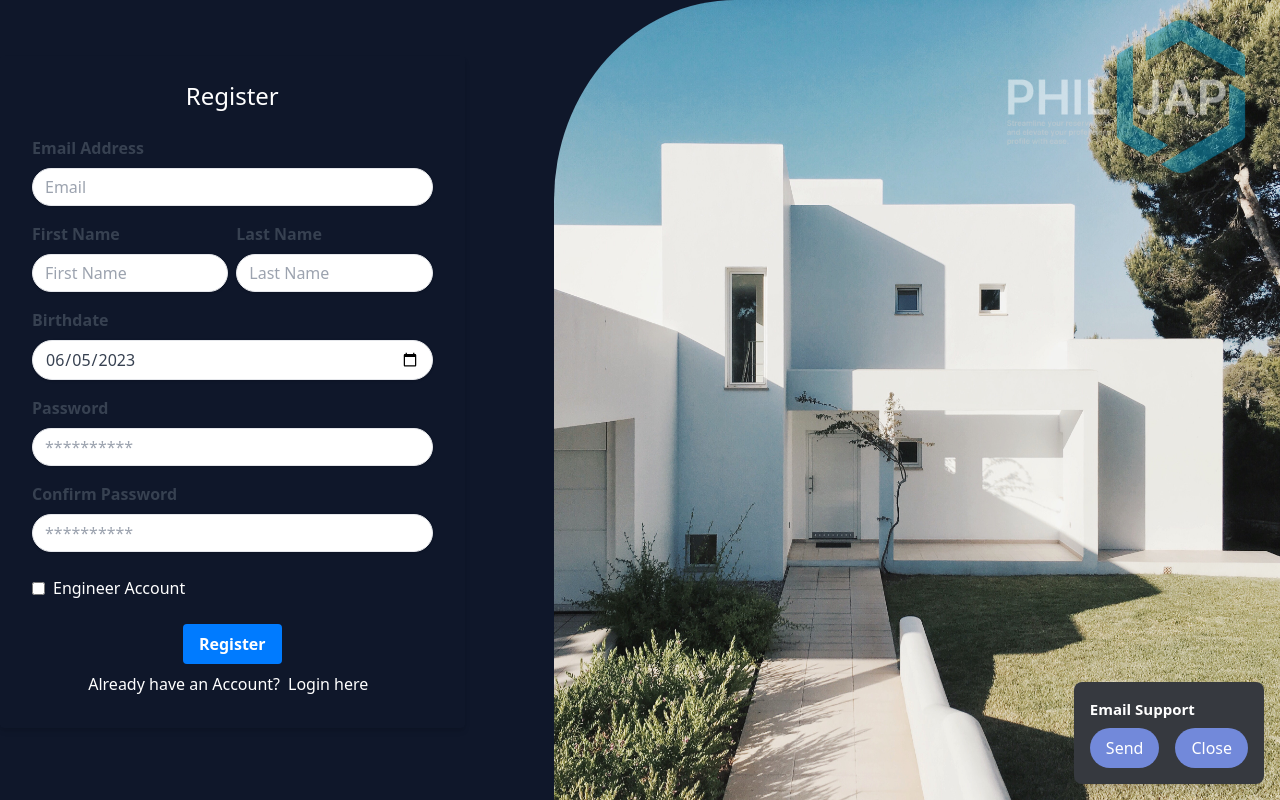
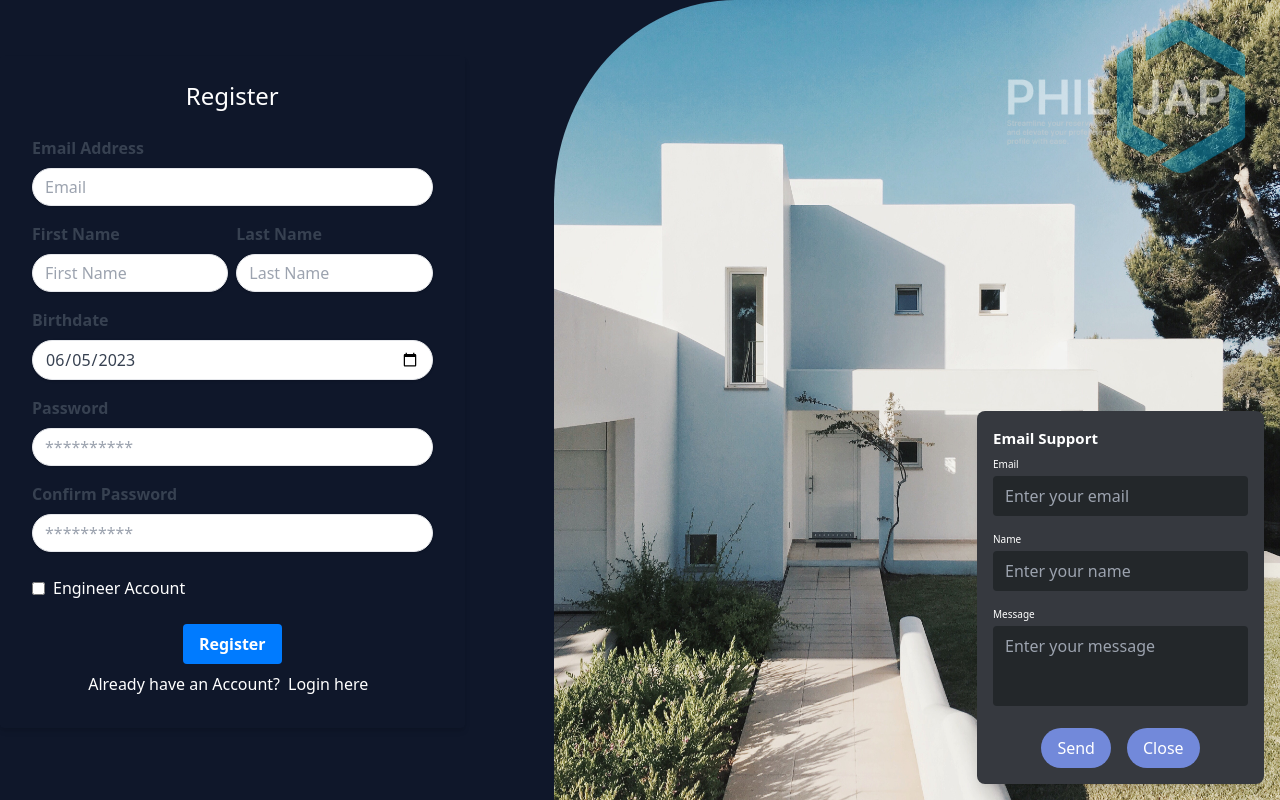
Before and after one commit to rubszz/philjap-client, a React (Vite) app in the folder client/: page /register in a window 1280 px wide. Both pictures are taken after a click on the button "Email Support". Built offline with nearby package versions, Linux system fonts and the light colour scheme.

Commit message:
Rollback Update

```diff
--- a/client/src/components/chat/FloatingChatButton.jsx
+++ b/client/src/components/chat/FloatingChatButton.jsx
@@ -1,17 +1,17 @@
 import React, { useState } from 'react';
-import emailjs from 'emailjs-com';
+import emailjs from '@emailjs/browser';
 import { useRef } from 'react';
-import Modal from 'react-modal';
 
 const FloatingChatButton = () => {
   const [isOpen, setIsOpen] = useState(false);
   const [email, setEmail] = useState('');
   const [name, setName] = useState('');
   const [message, setMessage] = useState('');
-  const [modalIsOpen, setModalIsOpen] = useState(false);
   const form = useRef();
 
   const handleSubmit = (e) => {
+
+
     e.preventDefault();
     // Handle form submission logic here, e.g., send data to server
     console.log('Email:', email);
@@ -19,12 +19,11 @@ const FloatingChatButton = () => {
     console.log('Message:', message);
     emailjs.sendForm('service_zjcigin', 'template_chnknaq', form.current, '4b35hCQFivBvVPHWY')
       .then((result) => {
-        console.log(result.text);
-      })
-      .catch((error) => {
-        console.log(error.text);
-      });
-    setModalIsOpen(true);
+          console.log(result.text);
+      }, (error) => {
+          console.log(error.text);
+    });
+    alert("Message Sent! Please wait for the email support team to contact you thru your email. Thank you!");
     // Reset form fields
     setEmail('');
     setName('');
@@ -46,8 +45,42 @@ const FloatingChatButton = () => {
         <div className="bg-discordDark p-4 rounded-lg shadow-lg max-w-sm">
           <h3 className="text-white text-lg font-semibold mb-2">Email Support</h3>
           <form ref={form} onSubmit={handleSubmit}>
-            {/* ...form fields */}
-            <div className="flex flex-row gap-4 justify-center">
+            <div className="mb-4">
+              <label className="block text-white text-sm mb-1">Email</label>
+              <input
+                type="email"
+                name="user_email"
+                value={email}
+                onChange={(e) => setEmail(e.target.value)}
+                className="w-full bg-discordInput focus:outline-none text-white py-2 px-3 rounded"
+                placeholder="Enter your email"
+                required
+              />
+            </div>
+            <div className="mb-4">
+              <label className="block text-white text-sm mb-1">Name</label>
+              <input
+                type="text"
+                name="user_name"
+                value={name}
+                onChange={(e) => setName(e.target.value)}
+                className="w-full bg-discordInput focus:outline-none text-white py-2 px-3 rounded"
+                placeholder="Enter your name"
+                required
+              />
+            </div>
+            <div className="mb-4">
+              <label className="block text-white text-sm mb-1">Message</label>
+              <textarea
+                value={message}
+                name="message"
+                onChange={(e) => setMessage(e.target.value)}
+                className="w-full bg-discordInput focus:outline-none text-white py-2 px-3 rounded h-20 resize-none"
+                placeholder="Enter your message"
+                required
+              ></textarea>
+            </div>
+            <div className='flex flex-row gap-4 justify-center'>
               <button
                 type="submit"
                 className="bg-discordBlue text-white py-2 px-4 rounded-full focus:outline-none"
@@ -64,17 +97,6 @@ const FloatingChatButton = () => {
           </form>
         </div>
       )}
-      <Modal
-        isOpen={modalIsOpen}
-        onRequestClose={() => setModalIsOpen(false)}
-        contentLabel="Message Sent"
-        className="Modal"
-        overlayClassName="Overlay"
-      >
-        <h3>Message Sent!</h3>
-        <p>Please wait for the email support team to contact you through your email. Thank you!</p>
-        <button onClick={() => setModalIsOpen(false)}>Close</button>
-      </Modal>
     </div>
   );
 };
```
